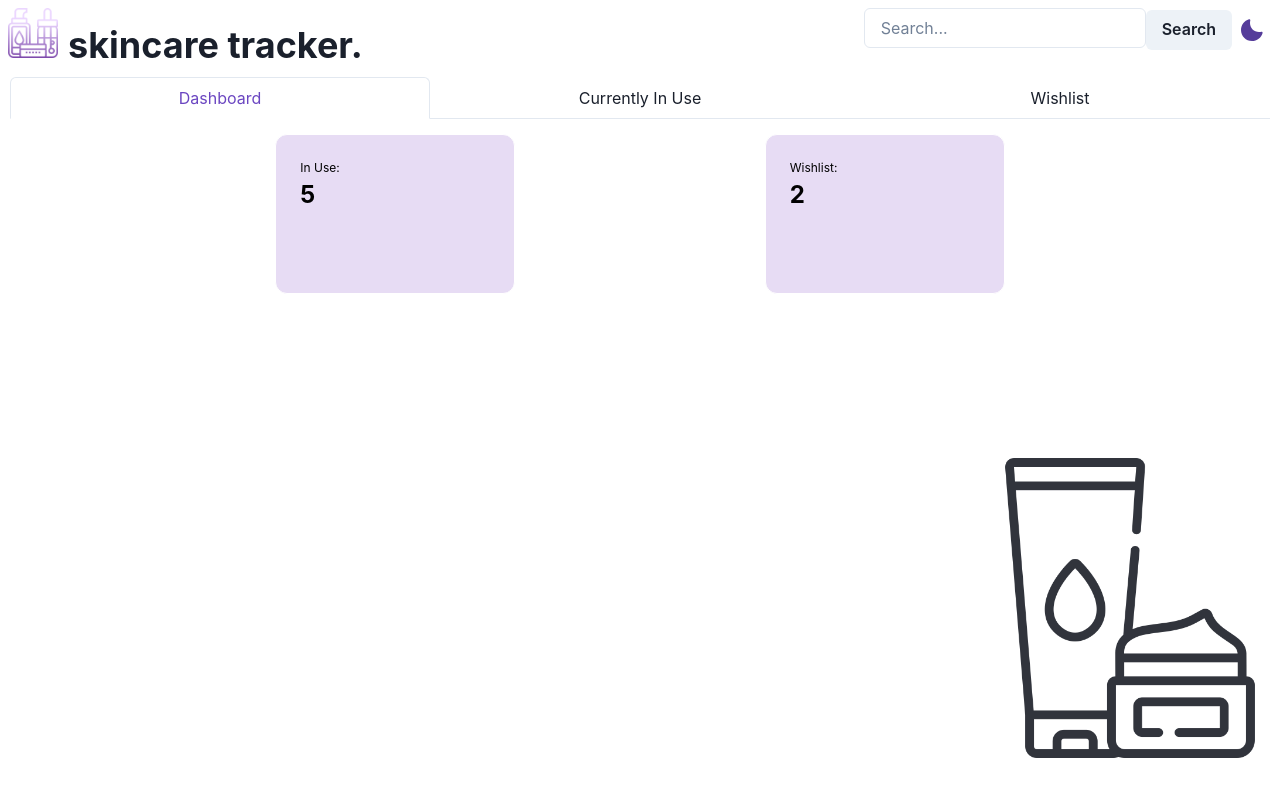
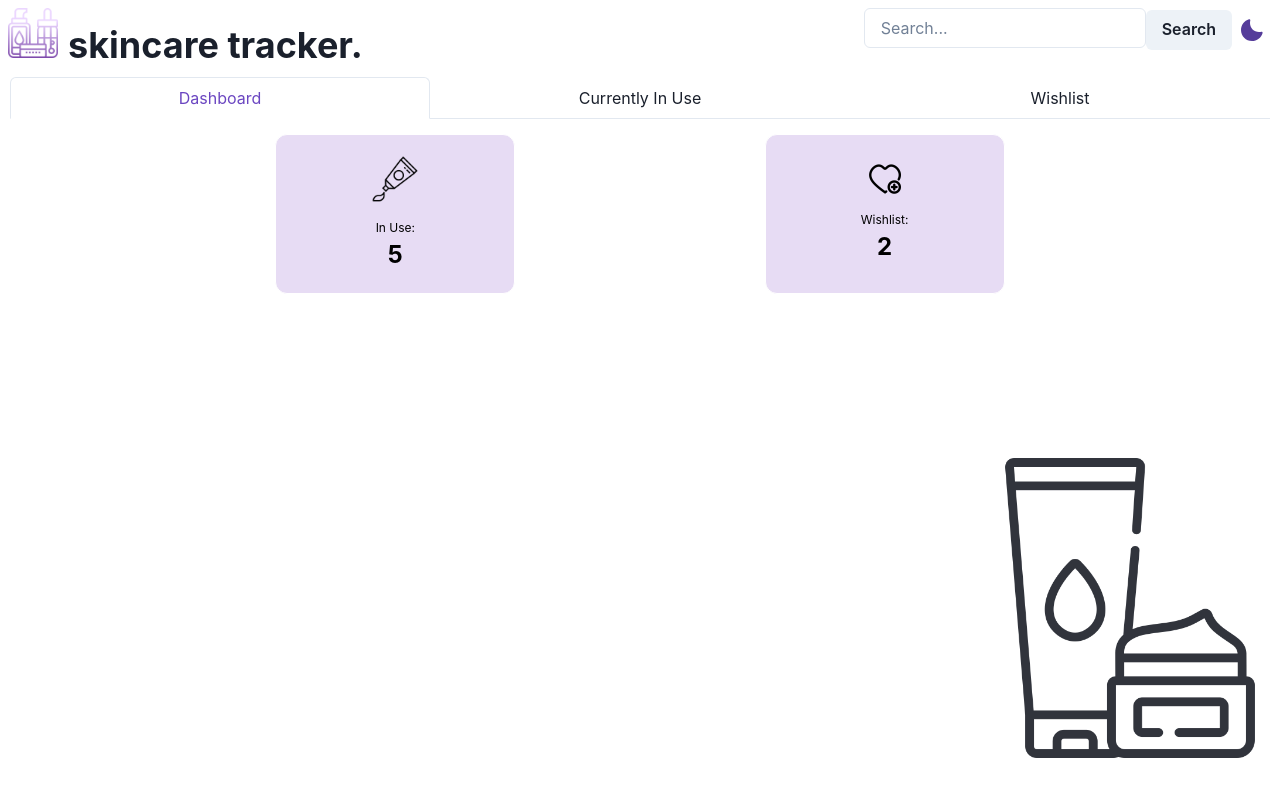
Before and after one commit to vvynz/skincare-tracker, a React (Create React App) app: page / in a window 1280 px wide. Shown: the top 796 px of the page. Built offline with nearby package versions, Linux system fonts and the light colour scheme.

Commit message:
Add icons to the stats boxes

```diff
--- a/src/Components/Overview.jsx
+++ b/src/Components/Overview.jsx
@@ -1,18 +1,23 @@
 import React from "react";
 
-import { Box, Heading, Text } from "@chakra-ui/react";
+import { Box, Heading, Image, Text } from "@chakra-ui/react";
 
 import "../Styles/Overview.scss";
+
+import inUse from "../Assets/inuse.png";
+import wishlist from "../Assets/wishlist.png";
 
 export default function Overview() {
   return (
     <main className="stats_container">
       <Box w="15rem" h="10rem" className="stats_box">
+        <Image boxSize="3rem" mb="1rem" src={inUse} alt="opened item icon" />
         <Text fontSize="xs" color="black">In Use:</Text>
         <Text fontSize="2xl" as="b" color="black">5</Text>
         {/* hardcoded stats, UPDATE LATER */}
       </Box>
       <Box w="15rem" h="10rem" className="stats_box">
+        <Image boxSize="2rem" mb="1rem" src={wishlist} alt="wishlist item icon" />
         <Text fontSize="xs" color="black">Wishlist:</Text>
         <Text fontSize="2xl" as="b" color="black">2</Text>
         {/* ^^ hardcoded data, UPDATE LATER */}
--- a/src/Styles/Overview.scss
+++ b/src/Styles/Overview.scss
@@ -9,4 +9,8 @@
   border-radius: 0.75em;
   padding: 1.5em;
   background-color: rgb(231, 220, 244);
+  display: flex;
+  flex-direction: column;
+  justify-content: center;
+  align-items: center;
 }
```
